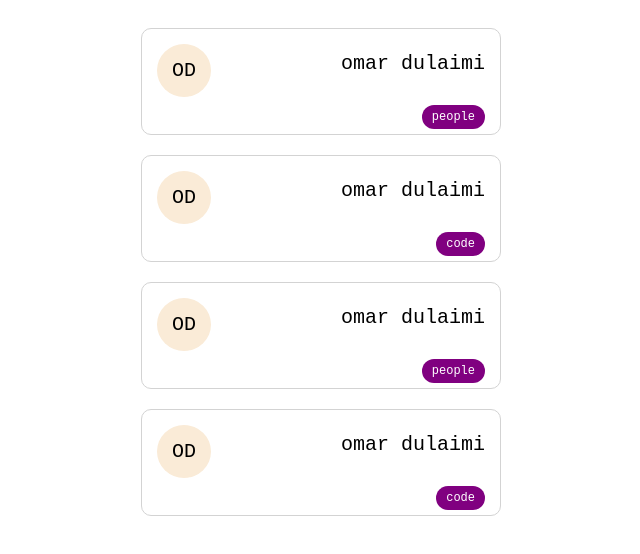
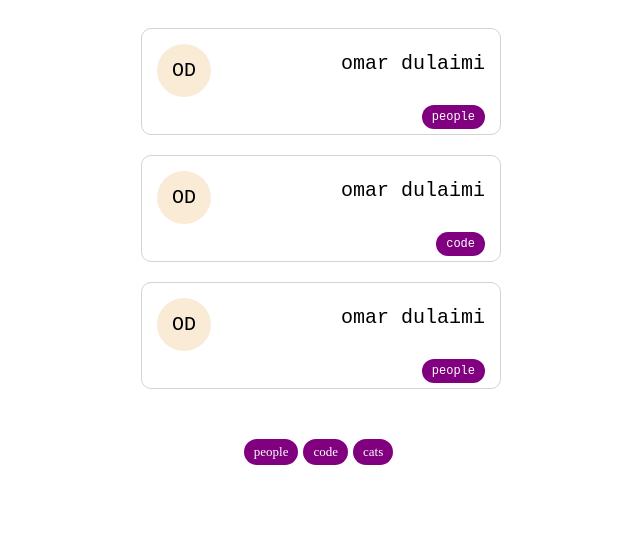
Before and after one commit to omar-dulaimi/pure-javascript-list-with-filtering, a plain HTML site: page index.html in a window 1280 px wide. Shown: the whole page, without its empty margins (319-959 px from the left). Drawn offline with Linux system fonts and the light colour scheme.

Commit message:
implement static categories

```diff
--- a/index.html
+++ b/index.html
@@ -8,7 +8,7 @@
     <link rel="stylesheet" href="main.css" />
   </head>
   <body>
-    <div class="wrapper">
+    <div id="wrapper">
       <div id="list"></div>
     </div>
     <script src="main.js" async defer></script>
--- a/main.css
+++ b/main.css
@@ -1,4 +1,4 @@
-.wrapper {
+#wrapper {
   display: flex;
   flex-direction: column;
   align-items: center;
@@ -55,3 +55,9 @@
 .name {
   margin-top: 8px;
 }
+
+
+.category-wrapper {
+  display: flex;
+  flex-direction: row;
+}
--- a/main.js
+++ b/main.js
@@ -2,12 +2,29 @@ const items = [
   { fname: "omar", lname: "dulaimi", category: "people" },
   { fname: "omar", lname: "dulaimi", category: "code" },
   { fname: "omar", lname: "dulaimi", category: "people" },
-  { fname: "omar", lname: "dulaimi", category: "code" },
 ];
+
+const categories = ["people", "code", "cats"];
+
+const categoriesWrapper = document.createElement("div");
+categoriesWrapper.classList = "category-wrapper";
+document.getElementById("wrapper").append(categoriesWrapper);
+
+for (const category of categories) {
+  const categoryItem = document.createElement("div");
+  categoryItem.innerText = category;
+  categoryItem.classList = "category";
+  categoryItem.style = "margin-right: 5px;";
+  categoriesWrapper.append(categoryItem);
+}
 
 for (const item of items) {
   const listItem = document.createElement("div");
   listItem.classList = "list-item";
+
+  const category = document.createElement("div");
+  category.innerText = item.category;
+  category.classList = "category";
 
   const nameWrapper = document.createElement("div");
   nameWrapper.classList = "name-wrapper";
@@ -25,10 +42,6 @@ for (const item of items) {
     .toUpperCase()}`;
   listItem.prepend(textIcon);
 
-  const category = document.createElement("div");
-  category.innerText = item.category;
-  category.classList = "category";
-
   nameWrapper.append(category);
 
   listItem.append(nameWrapper);
```
